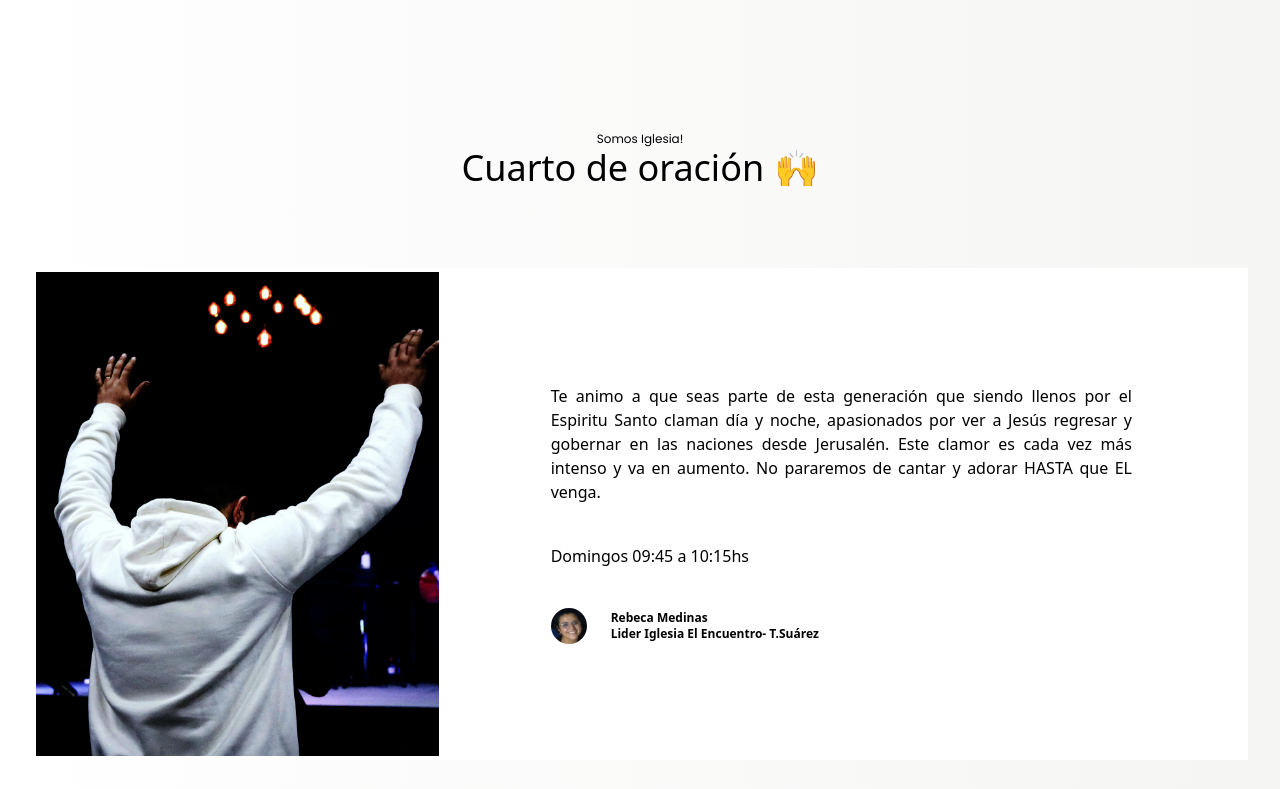
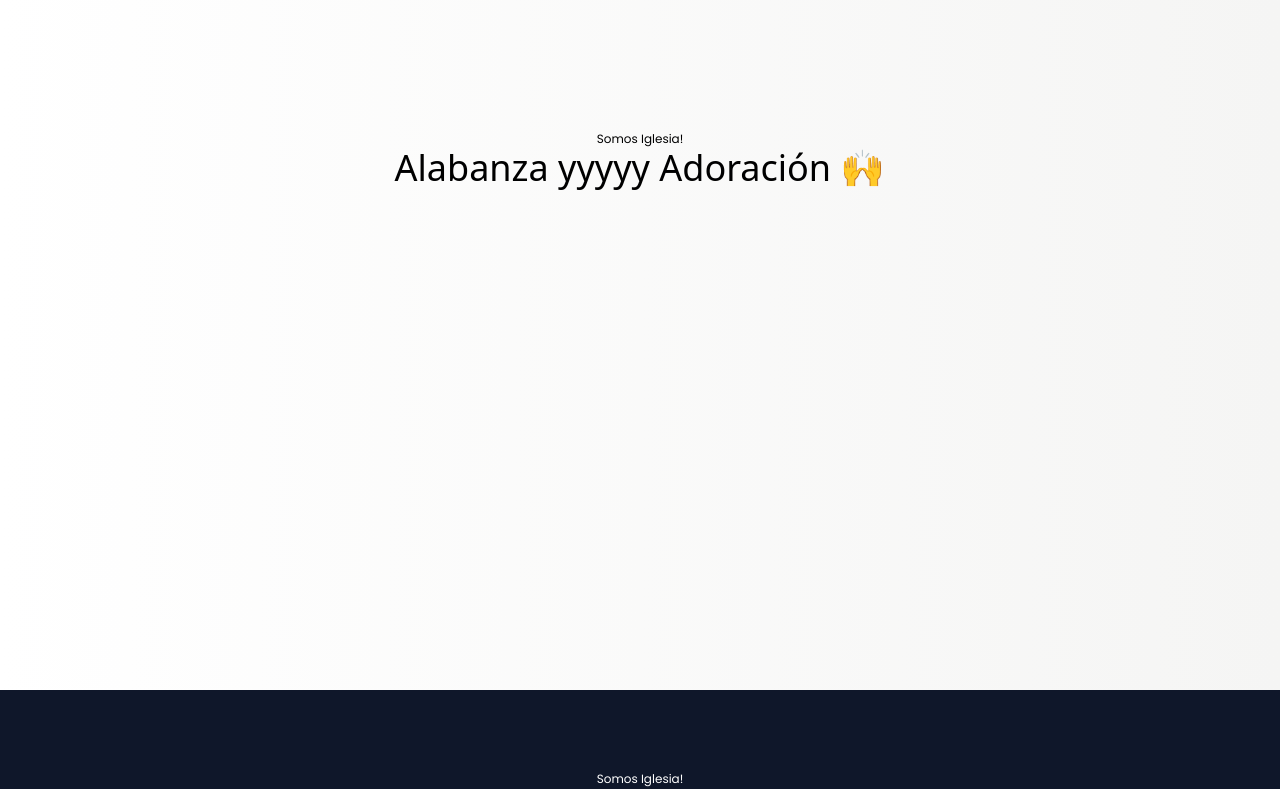
Before and after one commit to sebygalla/encuentro-tailwind, a React (Vite) app: page / in a window 1280 px wide. Shown: the part 5120-5909 px from the top of the page. Built offline with nearby package versions, Linux system fonts and the light colour scheme.

Commit message:
delete cuarto

```diff
--- a/src/App.jsx
+++ b/src/App.jsx
@@ -17,12 +17,12 @@ import Hero3 from "./components/Hero/Hero3";
 import Rehma from "./components/rehma/Rehma";
 import About from "./components/Nosotros/About";
 import Carousel from "./components/Carousel/Carousel";
-import Cuarto from "./components/Cuarto/Cuarto";
+
 
 import Vision from "./components/Vision/Vision";
 import Banner from "./components/Banner/Banner";
-
-import Spotify from "./components/spotify/Spotify";
+// import Cuarto from "./components/Cuarto/Cuarto";
+// import Spotify from "./components/spotify/Spotify";
 
 function App() {
   return (
@@ -120,11 +120,11 @@ Si está buscando un lugar donde su hijo pueda crecer espiritualmente y sentirse
 
       {/* CUARTO */}
 
-      <div className="mx-auto mb-10 flex w-[95%] flex-col">
+      {/* <div className="mx-auto mb-10 flex w-[95%] flex-col">
 
         <TituloWeb color="black" title="Cuarto de oración 🙌" />
         <Cuarto />
-      </div>
+      </div> */}
 
       {/* SPOTIFY */}
       <div
```
